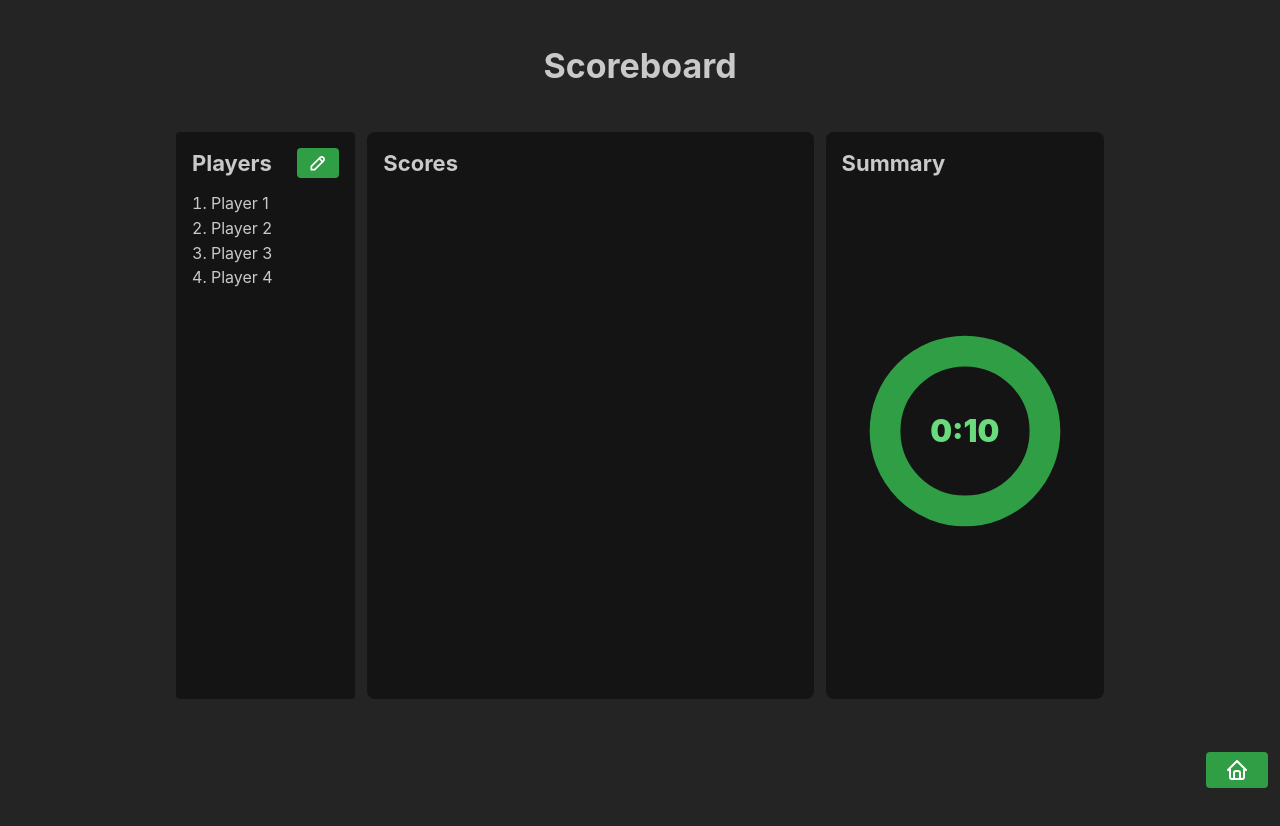
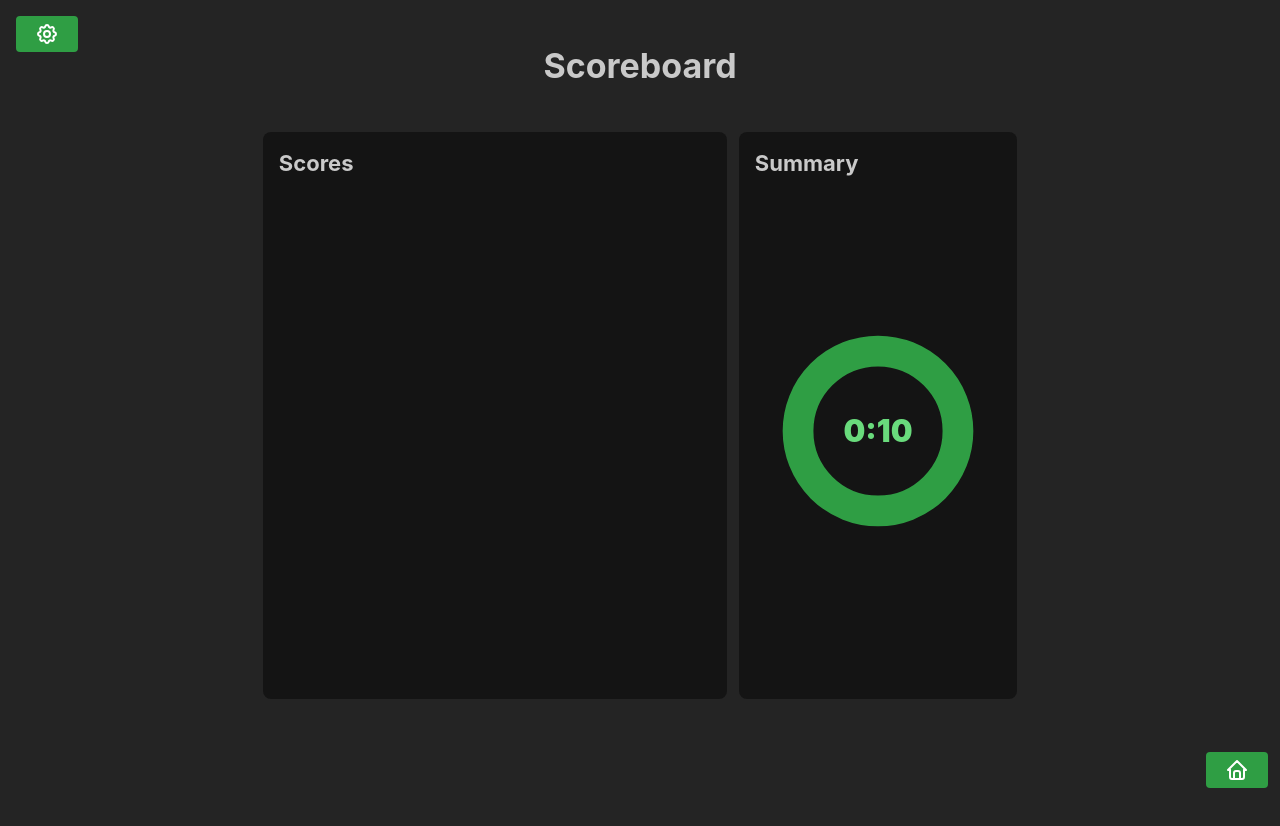
Before and after one commit to teamradhq/game-tools, a React (Vite) app: page /game-scoreboard in a window 1280 px wide. Shown: the top 826 px of the page. Built offline with nearby package versions, Linux system fonts and the light colour scheme; a small style sheet from the web is missing.

Commit message:
FEATURE: add and style game settings drawer

```diff
--- a/src/components/Timer/HourGlass.tsx
+++ b/src/components/Timer/HourGlass.tsx
@@ -21,7 +21,7 @@ export function HourGlass(props: Readonly<HourGlassProps>): React.JSX.Element {
   useRunTimerEffect(props.ticksPerSecond ?? 50);
 
   return (
-    <Container ref={elementRef}>
+    <Container ref={elementRef} data-testid="game-timer">
       <Flex justify="center" align="center" direction="column" h="60svh">
         <RingProgress
           rootColor={progressColor}
--- a/src/router/ScoreboardPage.tsx
+++ b/src/router/ScoreboardPage.tsx
@@ -1,35 +1,104 @@
 import React from 'react';
 
 import { Layout } from '@src/Layout.tsx';
-import { Button, Flex, List, Paper, Title, VisuallyHidden } from '@mantine/core';
-import { IconPencil } from '@tabler/icons-react';
+import {
+  Affix,
+  Box,
+  Button,
+  Drawer,
+  Flex,
+  Paper,
+  Title,
+  Text,
+  VisuallyHidden,
+  MantineColor,
+} from '@mantine/core';
+import { IconSettings } from '@tabler/icons-react';
 import { HourGlass } from '@src/components/Timer/HourGlass.tsx';
+import { useDisclosure } from '@mantine/hooks';
+
+type Player = {
+  order: number;
+  name: string;
+  color: MantineColor;
+};
+
+function PlayerSetting(props: Readonly<Player>): React.JSX.Element {
+  return (
+    <Paper bg="black" px={8} py={4} data-testid="player-setting">
+      <Flex align="center" py={0} my={0}>
+        <Flex
+          w="24"
+          h="24"
+          gap={0}
+          p={0}
+          my={4}
+          bg={props.color}
+          c="black"
+          style={(theme) => {
+            return {
+              borderRadius: theme.radius.md,
+            };
+          }}
+        >
+          {props.order}
+        </Flex>
+        <Box m={0} style={{ flex: '1 1 auto' }}>
+          <Text fs="24">{props.name}</Text>
+        </Box>
+      </Flex>
+    </Paper>
+  );
+}
+
+function mockPlayers(): Player[] {
+  return [
+    { order: 1, name: 'Player 1', color: 'pink' },
+    { order: 2, name: 'Player 2', color: 'blue' },
+    { order: 3, name: 'Player 3', color: 'orange' },
+    { order: 4, name: 'Player 4', color: 'lime' },
+  ];
+}
+
+function GameDrawer(): React.JSX.Element {
+  const [opened, { open, close }] = useDisclosure(false);
+
+  return (
+    <>
+      <Drawer opened={opened} onClose={close} title="Game Settings" size="xs">
+        <Box py="sm">
+          <Title order={3} mb="sm">
+            Players
+          </Title>
+          <Flex direction="column" align="stretch">
+            {mockPlayers().map((player) => (
+              <PlayerSetting key={player.name} {...player} />
+            ))}
+          </Flex>
+        </Box>
+      </Drawer>
+      {!opened && (
+        <Affix position={{ top: '1rem', left: '1rem' }}>
+          <Button
+            title="Game Settings"
+            onClick={open}
+            color="green"
+            data-testId="gameScoreboard-settingsButton"
+          >
+            <IconSettings />
+            <VisuallyHidden>Game Settings</VisuallyHidden>
+          </Button>
+        </Affix>
+      )}
+    </>
+  );
+}
 
 export function ScoreboardPage(): React.JSX.Element {
   return (
     <Layout title={'Scoreboard'}>
       <Flex align="stretch" style={{ minHeight: '70svh' }}>
-        <Paper w="20%" style={{ position: 'relative' }}>
-          <Title order={3} mb="sm">
-            Players
-          </Title>
-          <List type="ordered">
-            <List.Item data-testid="player-name">Player 1</List.Item>
-            <List.Item data-testid="player-name">Player 2</List.Item>
-            <List.Item data-testid="player-name">Player 3</List.Item>
-            <List.Item data-testid="player-name">Player 4</List.Item>
-          </List>
-          <Button
-            size="xs"
-            px="xs"
-            color="green"
-            title="Edit Players"
-            style={{ position: 'absolute', top: '1rem', right: '1rem' }}
-          >
-            <IconPencil size="20" />
-            <VisuallyHidden>Edit Players</VisuallyHidden>
-          </Button>
-        </Paper>
+        <GameDrawer />
         <Paper w="50%">
           <Title order={3} mb="sm">
             Scores
```
Also changed, not shown: 2 other files (tests, documents, lock files or other folders).
